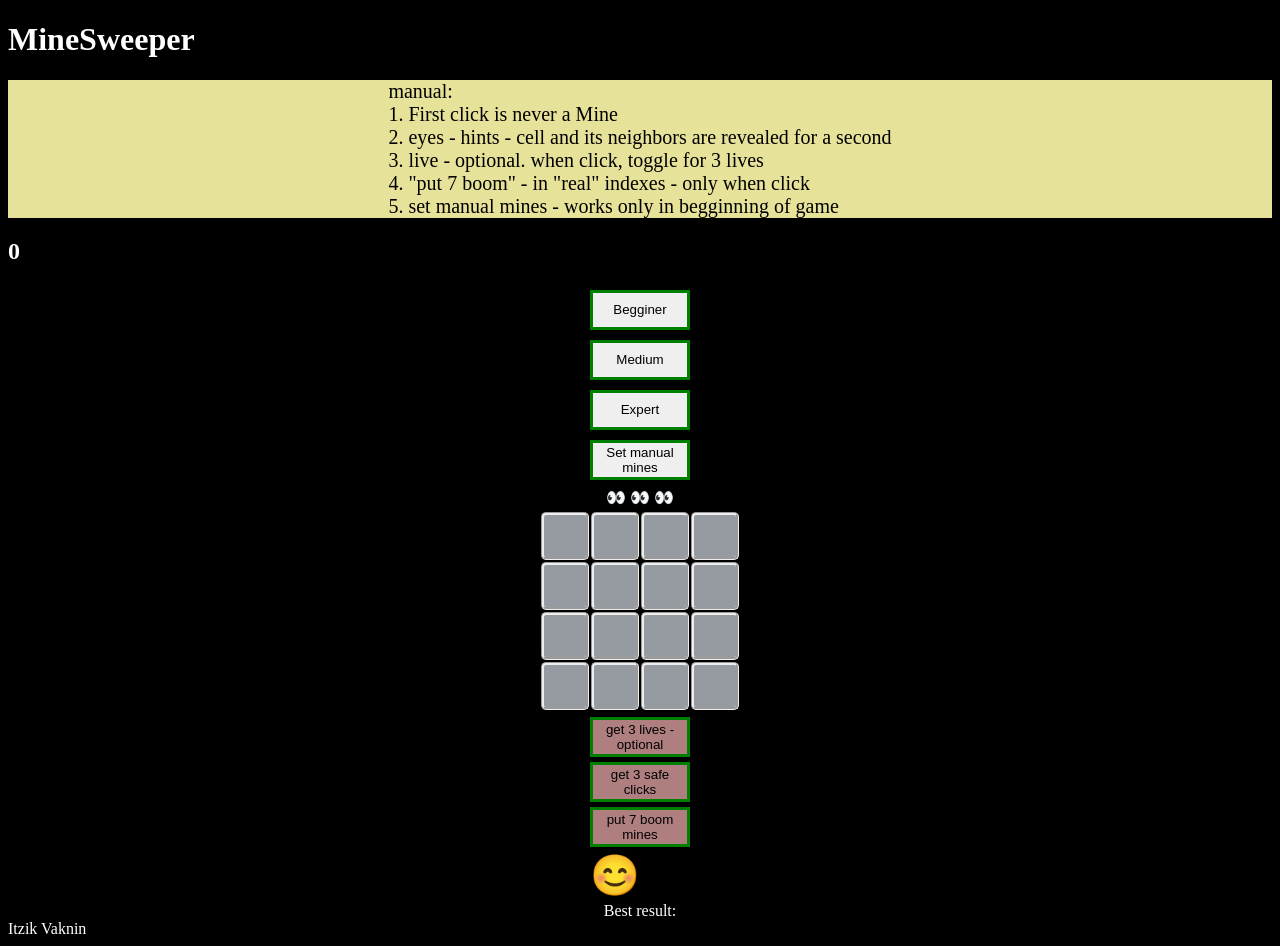
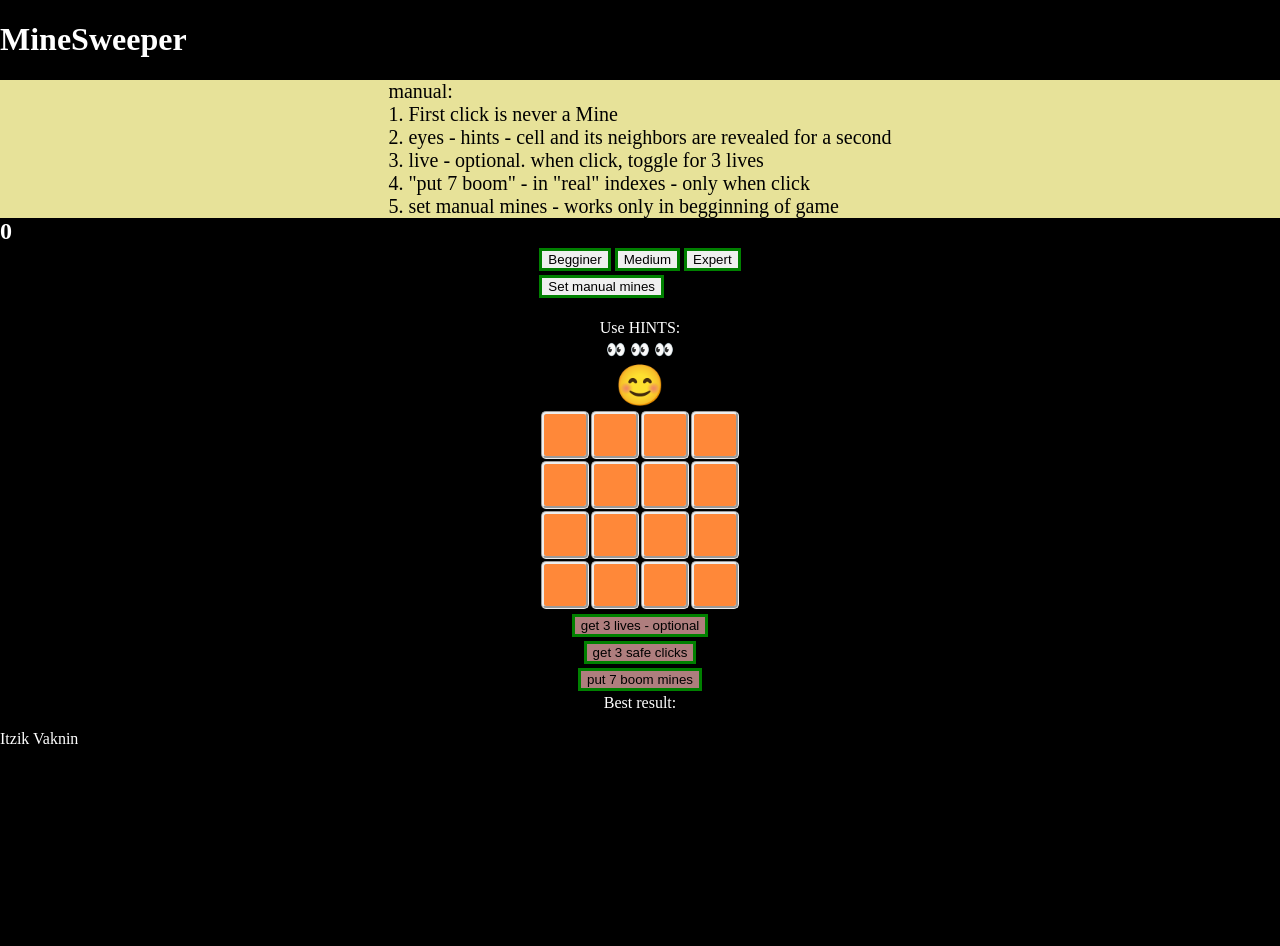
Before and after one commit to ItzikShiva/Sprint1, a plain HTML site: page index.html in a window 1280 px wide. After the commit the page ends 800 px from the top, so only its background shows below. Drawn offline with Linux system fonts and the light colour scheme.

Commit message:
3rd delivery

```diff
--- a/css/app.css
+++ b/css/app.css
@@ -1,19 +1,28 @@
 body {
     background-color: black;
     color: white;
+    margin: 0;
+}
+
+h2 {
+    margin: auto;
+    padding: 0%;
 }
 
 button {
-    height: 40px;
+    /* height: 40px;
     width: 100px;
     margin: 5px;
     /* position: static; */
     border: 3px solid green;
+    */
 }
 
 div {
     display: grid;
     justify-content: center;
+    padding-left: 20%;
+    padding-right: 20%;
 }
 
 table {
@@ -33,32 +42,29 @@ table {
     display: block;
     margin-left: auto;
     margin-right: auto;
+    /* margin: 5px; */
 }
 
 .smily {
-    width: 100px;
-    height: 50px;
     font-size: 40px;
-    display: block;
-    margin-left: auto;
-    margin-right: auto;
 }
 
 .cell {
-    border-radius: 5px;
-    color: rgb(245, 13, 13);
-    border-color: aqua;
-    background-color: rgb(150, 155, 161);
+    color: rgb(182, 47, 47);
+    /* border-color: blueviolet; */
+    background-color: rgb(255, 136, 57);
     width: 40px;
     height: 40px;
+    border-radius: 5px;
     border: groove;
     text-align: center;
     font-size: 1.5em;
 }
 
 .shown {
-    background-color: rgb(188, 220, 251);
-    border: 3px dotted;
+    background-color: rgb(255, 225, 191);
+    /* color: blueviolet; */
+    border: solid;
     font-size: 1.5em;
 }
 
--- a/index.html
+++ b/index.html
@@ -9,7 +9,7 @@
     <link rel="stylesheet" href="css/app.css">
 </head>
 
-<body onload="init(4, 2)">
+<body onload="init(4)">
     <h1>MineSweeper</h1>
     <div class="manual">
         manual: <br> 1. First click is never a Mine
@@ -17,19 +17,51 @@
     </div>
     <h2>Score: <span>0</span></h2>
     <div>
-        <button onclick="init(4, 2)" class="res-button">Begginer</button>
-        <button onclick="init(8, 12)" class="res-button">Medium</button>
-        <button onclick="init(12, 30)" class="res-button">Expert</button>
-        <button onclick="setManualMines(this)" class="res-button">Set manual mines</button>
-        <div class="hint-container"></div>
+        <table>
+            <tbody>
+                <tr>
+                    <td>
+                        <button onclick="init(4)" class="res-button">Begginer</button>
+                        <button onclick="init(8)" class="res-button">Medium</button>
+                        <button onclick="init(12, 30)" class="res-button">Expert</button>
+                    </td>
+                </tr>
+                <tr>
+                    <td>
+                        <button onclick="setManualMines(this)" class="res-button">Set manual mines</button>
+                    </td>
+                </tr>
+            </tbody>
+        </table>
     </div>
+    <br>
+    <div class="hint-container"></div>
+    <div class="smily" onclick="init()">😃</div>
     <div class="board-container" oncontextmenu="return false;"></div>
-    <button onclick="livesSupportToggle()" class="lives">get 3 lives - optional</button>
-    <button onclick="safeClick()" id="safe" class="lives">get 3 safe clicks</button>
-    <button onclick="sevenBoom()" id="seven" class="lives">put 7 boom mines</button>
 
-    <div class="smily" onclick="init()">😃</div>
-    <div id="results">Best result: </div>
+    <table>
+        <tbody>
+            <tr>
+                <td>
+
+                    <button onclick="livesSupportToggle()" class="lives">get 3 lives - optional</button>
+                </td>
+            </tr>
+            <tr>
+                <td>
+                    <button onclick="safeClick()" id="safe" class="lives">get 3 safe clicks</button>
+                </td>
+            </tr>
+            <tr>
+                <td>
+
+                    <button onclick="sevenBoom()" id="seven" class="lives">put 7 boom mines</button>
+                </td>
+            </tr>
+        </tbody>
+    </table>
+
+    <div id="results">Best result: </div><br>
     <!-- <div class="victory hidden">victorious</div> -->
     <footer>Itzik Vaknin</footer>
     <script src="js/utils.js"></script>
--- a/js/game.js
+++ b/js/game.js
@@ -1,8 +1,6 @@
 'use strict';
 
-/* const WALL = '#';
-const FOOD = '.';
-const SUPER_FOOD = '$' */
+
 const FLAG = '🚩'
 const MINE = '💣'
 const NORMAL_SMILY = '😊'
@@ -23,22 +21,24 @@ var gLevel = {
     size: 4,
     mines: 2
 }
+console.log(gLevel.mines)
 var gBoard;
 var gGame = {
     isOn: false,
-    score: 0,
+    score: 0, //DELETE? - NOT in use
     shownCount: 0,
     markedCount: 0, //How many cells are marked (with a flag)
-    secsPassed: 0,
+    secsPassed: 0, //DELETE? - NOT in use
     isManualMines: false,
     isSevenBoom: false
 };
 
-function init(size = 4, mines = 2) {
+
+function init(size = 4) {
     //reset values
     clearInterval(gGameInterval)
     gLevel.size = size;
-    gLevel.mines = mines;
+    gLevel.mines = (size === 4 ? 2 : (size === 8 ? 12 : 30))
     gGame.isOn = true;
     gGame.score = 0;
     gGame.shownCount = 0;
@@ -74,6 +74,7 @@ function init(size = 4, mines = 2) {
 function undo() {}
 
 function safeClick() {
+    if (gGame.isOn) {
         var elSafe = document.getElementById('safe')
             //render cell
             //get random + open for 1 sec
@@ -106,6 +107,7 @@ function safeClick() {
             elSafe.innerHTML = `${gSafes} safe click left`
         }
     }
+}
 
 //use session storage - The data is deleted when the user closes the specific browser tab. need fixing
 function bestScore() {
@@ -114,25 +116,15 @@ function bestScore() {
 
     sessionStorage.setItem("lastname", CurrResult);
 
+    //    <div id="results">Best result: </div>
     //bring to top else bring bottom
     if (CurrResult < gBestResult && checkVictory()) {
         gBestResult = CurrResult;
 
-        elResults.innerHTML = "Best result " + sessionStorage.getItem("lastname") + " seconds.\n" + elResults.innerHTML;
+        elResults.innerHTML = "Best result " + sessionStorage.getItem("lastname") + " seconds.<br>" + elResults.innerHTML;
     } else if (checkVictory()) {
-        elResults.innerHTML = elResults.innerHTML + "Best result " + sessionStorage.getItem("lastname") + " seconds.\n";
+        elResults.innerHTML = elResults.innerHTML + "Best result " + sessionStorage.getItem("lastname") + " seconds.<br>";
     }
-}
-
-function renderHint() {
-
-    var elHints = document.querySelector('.hint-container')
-    var strHTML = '<table><tr>'
-    for (var i = 0; i < gHints; i++) {
-        strHTML += `<td onclick="useHint(this)">${HINT}</td>`
-    }
-    strHTML += '</tr></tbody>'
-    elHints.innerHTML = strHTML;
 }
 
 //defult null cause it comes from another func also
@@ -152,7 +144,7 @@ function useHint(elHint = null, idx = null, jdx = null) {
                 if (j < 0 || j >= gLevel.size) continue;
                 var elCell = document.querySelector(`.cell-${i}-${j}`)
                 var cell = gBoard[i][j]
-                console.log(i, j)
+                    // console.log(i, j)
                 if (!cell.isShown) {
                     if (cell.isMine) {
                         renderCell(i, j, MINE);
@@ -184,6 +176,7 @@ function useHint(elHint = null, idx = null, jdx = null) {
 
 function toggleSmily() {
     var elSmily = document.querySelector('.smily')
+
     if (gGame.shownCount === 0) {
         elSmily.innerHTML = NORMAL_SMILY;
     } else if (!checkVictory()) {
@@ -191,6 +184,9 @@ function toggleSmily() {
     } else if (checkVictory()) {
         elSmily.innerHTML = WIN_SMILY;
     }
+
+    //render smily init call on html
+    elSmily.outerHTML = `<div class="smily" onclick="init(${gLevel.size})">${elSmily.innerHTML}</div>`
 }
 
 function livesSupportToggle() {
@@ -206,7 +202,6 @@ function livesSupportToggle() {
 }
 
 function counter() {
-    //TODO: there's bug in the counter, need fix - think it fixed
     clearInterval(gGameInterval)
     var elH2 = document.querySelector('h2')
     var startTime = Date.now();
@@ -250,6 +245,7 @@ function cellClicked(elCell, i, j) {
     if (window.event.which === 1 && !cell.isMarked && !cell.isShown) {
         //on First click
         if (gGame.shownCount === 0 && cell.isMine) {
+            console.log('check', cell.isMine)
             firstClick(i, j)
             cell = gBoard[i][j]
         }
@@ -297,22 +293,24 @@ function cellClicked(elCell, i, j) {
     if (checkVictory()) freezeBoard()
 }
 
-
+//finished
 function firstClick(idx, jdx) {
-    var cell = gBoard[idx][jdx]
-    cell.isMine = false;
-    cell.isMarked = false;
-    cell.isShown = false;
 
     //random 1 new mine
     var newMineIdx = getRandomInt(0, gLevel.size)
     var newMineJdx = getRandomInt(0, gLevel.size)
-    while (gBoard[idx][jdx].isMine) {
+    while (gBoard[newMineIdx][newMineJdx].isMine) {
         newMineIdx = getRandomInt(0, gLevel.size)
         newMineJdx = getRandomInt(0, gLevel.size)
     }
     gBoard[newMineIdx][newMineJdx].isMine = true;
     gBoard[newMineIdx][newMineJdx].minesAroundCount = null;
+
+    //reset the old cell to be no mine!
+    var cell = gBoard[idx][jdx]
+    cell.isMine = false;
+    cell.isMarked = false;
+    cell.isShown = false;
 
     //update neihbors count for all:
     for (var i = 0; i < gLevel.size; i++) {
@@ -322,24 +320,6 @@ function firstClick(idx, jdx) {
             }
         }
     }
-
-    /*     //care the neihnors of old mine
-        for (var i = idx - 1; i <= idx + 1; i++) {
-            if (i < 0 || i >= gLevel.size) continue;
-            for (var j = jdx - 1; j <= jdx + 1; j++) {
-                if (j < 0 || j >= gLevel.size) continue;
-                cell.minesAroundCount = howManyMinesAround(gBoard, i, j)
-            }
-        }
-        // care neighbors of new mine
-        for (var i = newMineIdx - 1; i <= newMineIdx + 1; i++) {
-            if (i < 0 || i >= gLevel.size) continue;
-            for (var j = newMineJdx - 1; j <= newMineJdx + 1; j++) {
-                if (i === newMineIdx && j === newMineJdx) continue;
-                if (j < 0 || j >= gLevel.size) continue;
-                cell.minesAroundCount = howManyMinesAround(gBoard, i, j)
-            }
-        } */
     matrixConsolePrint()
 }
 
@@ -357,7 +337,6 @@ function expandShown(elCell, idx, jdx) {
                 elCell.classList.add('shown')
                 gGame.shownCount++;
                 console.log('count', gGame.shownCount)
-                    //ASK: if the reccursion is ok here. and why??
                 if (!cell.minesAroundCount) expandShown(elCell, i, j)
             }
         }
@@ -381,11 +360,13 @@ function freezeBoard() {
     bestScore();
     // clearInterval(gGameInterval)
     counter()
-        //ASK: how can i do without select all cells
+        //ASK: is "foreach" better the for loop?
     var elTds = document.querySelectorAll('.board-container td')
-    for (var i = 0; i < elTds.length; i++) {
-        elTds[i].removeAttribute("onmouseup");
-    }
+    elTds.forEach(element => element.removeAttribute("onmouseup"));
+    // for (var i = 0; i < elTds.length; i++) {
+    //     elTds[i].removeAttribute("onmouseup");
+    // }
+
     gGame.isOn = false;
     toggleSmily()
 
@@ -397,7 +378,7 @@ function freezeBoard() {
             for (var j = 0; j < gBoard[0].length; j++) {
                 if (gBoard[i][j].isMine) {
                     renderCell(i, j, MINE)
-                    console.log('shiva')
+                        // console.log('shiva')
                 }
             }
         }
--- a/js/utils.js
+++ b/js/utils.js
@@ -3,7 +3,6 @@
 function buildBoard() {
     var size = gLevel.size;
     var board = [];
-
 
     for (var i = 0; i < size; i++) {
         board.push([]);
@@ -49,6 +48,17 @@ function setMines(board = gBoard) {
         }
     }
     return board;
+}
+
+function renderHint() {
+    var elHints = document.querySelector('.hint-container')
+
+    var strHTML = '<table><tr>Use HINTS:'
+    for (var i = 0; i < gHints; i++) {
+        strHTML += `<td onclick="useHint(this)">${HINT}</td>`
+    }
+    strHTML += '</tr></tbody>'
+    elHints.innerHTML = strHTML;
 }
 
 function sevenBoom() {
```
Lines whose indentation alone changed are shown as unchanged.
